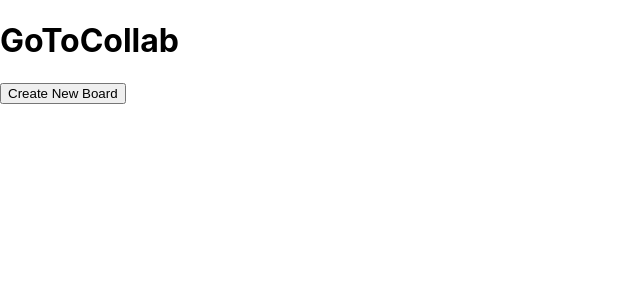
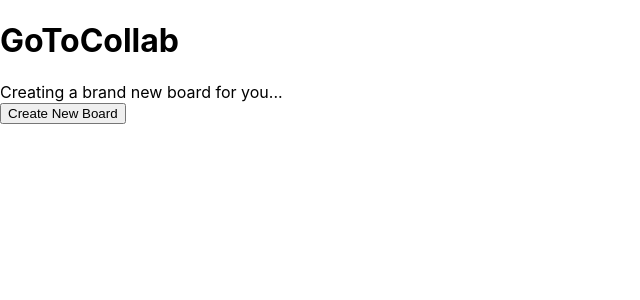
Before and after one commit to abhikarki/GoToCollab, a React (Create React App) app in the folder frontend/: page / in a window 1280 px wide. Both pictures are taken after a click on the button "Create New Board". Shown: the top 300 px of the page, without its empty margins (0-640 px from the left). Built offline with nearby package versions, Linux system fonts and the light colour scheme; no server answers.

Commit message:
Board Loading message

```diff
--- a/frontend/src/Components/LandingPage/LandingPage.js
+++ b/frontend/src/Components/LandingPage/LandingPage.js
@@ -1,15 +1,19 @@
-import React from "react";
+import React, { useState } from "react";
 import {useNavigate} from 'react-router-dom';
 import axios from 'axios';
-
+import "./LandingPage.css"
 
 const LandingPage = () =>{
     const navigate = useNavigate();
-
+    const [isBoardLoading, setIsBoardLoading] = useState(false);
+    const [loadingMessage, setLoadingMessage] = useState("");
     const createNewBoard = async () =>{
+       setIsBoardLoading(true);
+       setLoadingMessage("Creating a brand new board for you...");
         try{
             const response = await axios.post('https://gotocollab.onrender.com/api/boards');
             const {boardId} = response.data;
+            setIsBoardLoading(false);
             navigate(`/board/${boardId}`);
         }
         catch(error){
@@ -22,6 +26,11 @@ const LandingPage = () =>{
         <div className="max-w-md w-full text-center">
           <h1 className="text-4xl font-bold text-gray-900 mb-8">GoToCollab</h1>
 
+          {isBoardLoading && (
+                    <div className="text-lg font-semibold text-gray-700 mb-4">
+                        {loadingMessage}
+                    </div>
+                )}
           <button
             onClick={createNewBoard}
             className="bg-blue-500 hover:bg-blue-600 text-white font-semibold py-3 px-6 rounded-lg
```
Also changed, not shown: frontend/src/Components/LandingPage/LandingPage.css (added).
